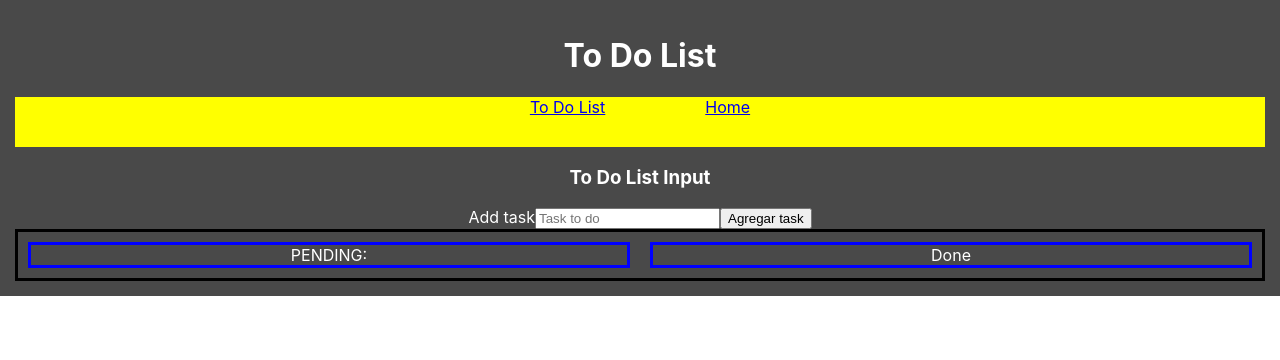
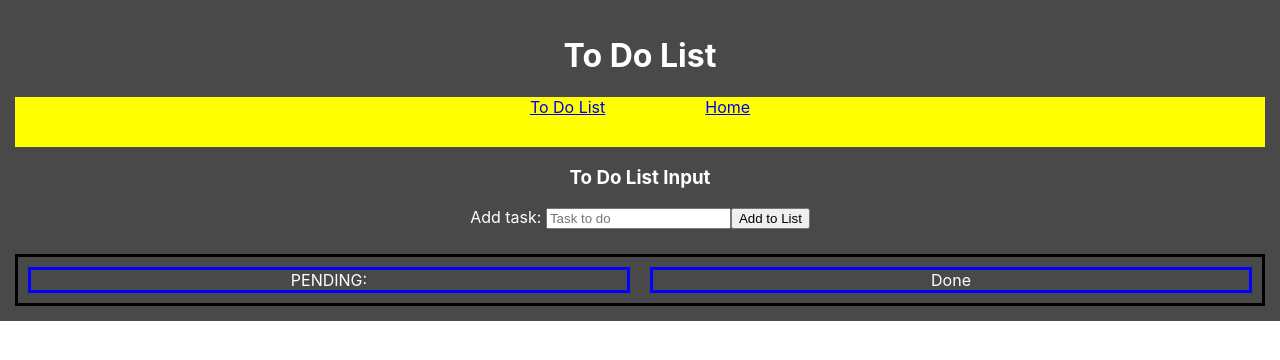
Before and after one commit to RobTangle/To-Do-List, a React (Create React App) app: page /toDo in a window 1280 px wide. Shown: the top 360 px of the page. Built offline with nearby package versions, Linux system fonts and the light colour scheme.

Commit message:
Agregar margin top de lista. Next: replace Done -> Pending

```diff
--- a/src/components/ToDoList.css
+++ b/src/components/ToDoList.css
@@ -1,4 +1,5 @@
 .listas {
+  margin-top: 25px;
   height: auto;
   /* width: auto; */
   border: solid black;
--- a/src/components/ToDoList.jsx
+++ b/src/components/ToDoList.jsx
@@ -21,14 +21,14 @@ export default function ToDoList() {
               setTemp("");
             }}
           >
-            <label htmlFor="">Add task</label>
+            <label htmlFor="">Add task: </label>
             <input
               type="text"
               placeholder="Task to do"
               value={temp}
               onChange={(e) => setTemp(e.target.value)}
             />
-            <button type="submit">Agregar task</button>
+            <button type="submit">Add to List</button>
           </form>
         </div>
         {/* /////////// */}
```
